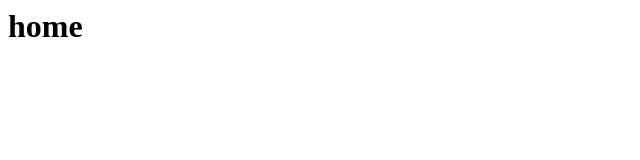
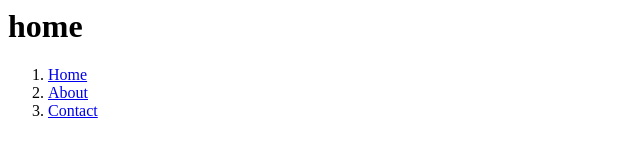
Before and after one commit to bboksn/node-http-server, a website: page index.html in a window 1280 px wide. Shown: the whole page, without its empty margins (0-640 px from the left). Drawn offline with Linux system fonts and the light colour scheme.

Commit message:
added basic site navigation

```diff
--- a/index.html
+++ b/index.html
@@ -1 +1,9 @@
 <h1>home</h1>
+
+<nav>
+    <ol>
+        <li><a href="./index">Home</a></li>
+        <li><a href="./about">About</a></li>
+        <li><a href="./contact">Contact</a></li>
+    </ol>
+</nav>
```
Also changed, not shown: 404.html (+8 -0 lines), about.html (+8 -0 lines).
